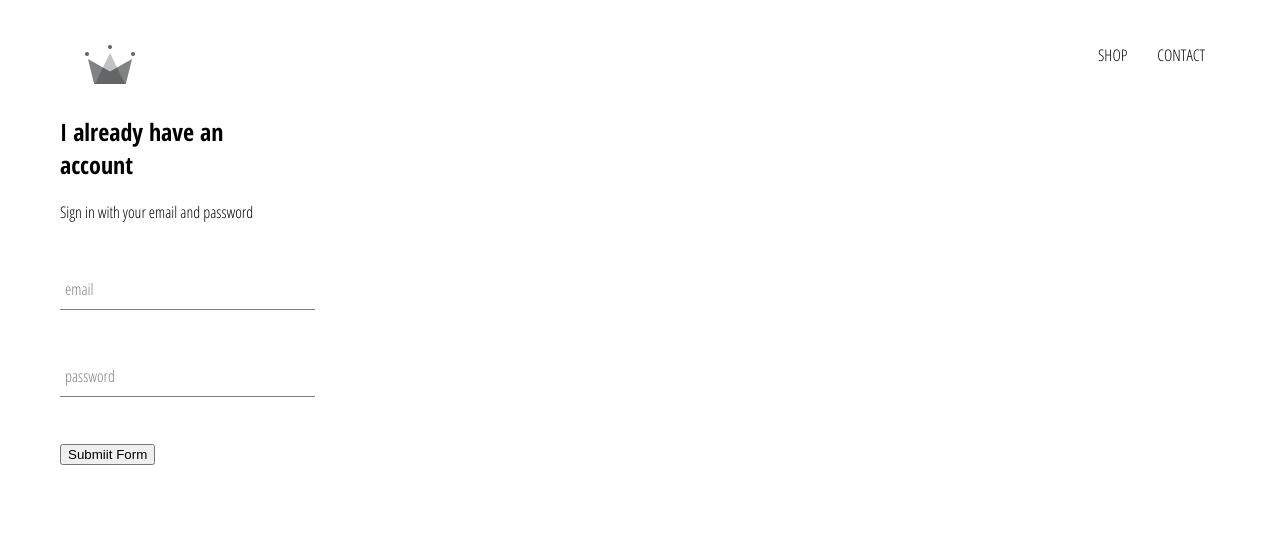
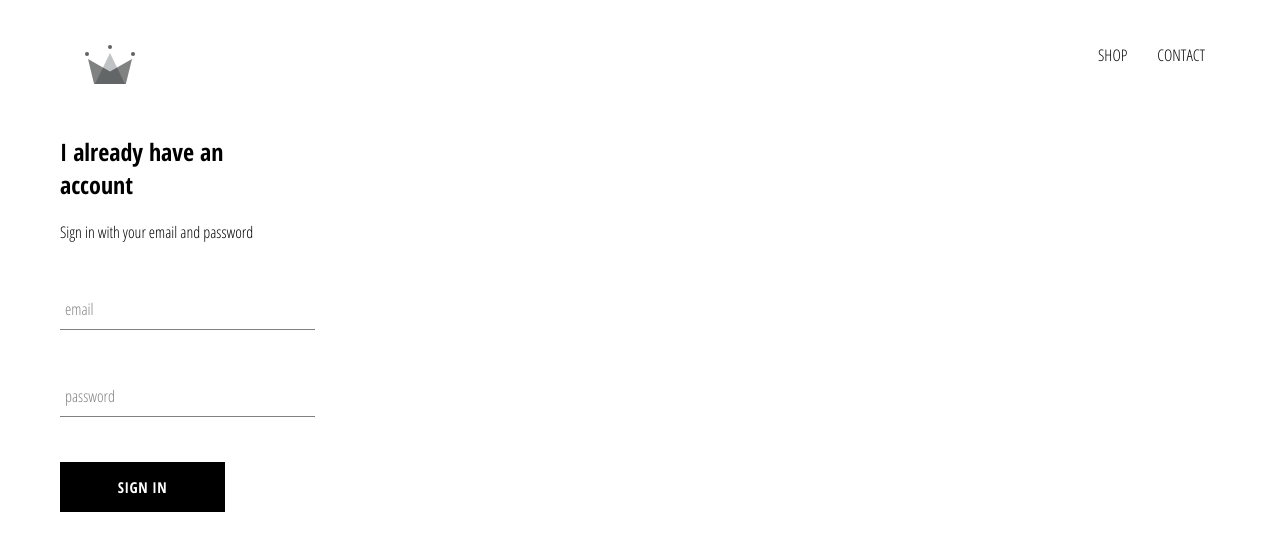
Before and after one commit to GWiktorzak/react_shop, a React (Create React App) app: page /signin in a window 1280 px wide. Shown: the top 550 px of the page. Built offline with nearby package versions, Linux system fonts and the light colour scheme.

Commit message:
created custom-button.component and added to sign-in.component

```diff
--- /dev/null
+++ b/src/components/custom-button/custom-button.component.jsx
@@ -0,0 +1,11 @@
+import React from "react";
+
+import "./custom-button.styles.scss";
+
+const CustomButton = ({ children, ...otherProps }) => (
+  <button className="custom-button" {...otherProps}>
+    {children}
+  </button>
+);
+
+export default CustomButton;
--- /dev/null
+++ b/src/components/custom-button/custom-button.styles.scss
@@ -0,0 +1,22 @@
+.custom-button {
+  min-width: 165px;
+  width: auto;
+  height: 50px;
+  letter-spacing: 0.5px;
+  line-height: 50px;
+  padding: 0 35px 0 35px;
+  font-size: 15px;
+  background-color: black;
+  color: white;
+  text-transform: uppercase;
+  font-family: "Open Sans Condensed";
+  font-weight: bolder;
+  border: none;
+  cursor: pointer;
+
+  &:hover {
+    background-color: white;
+    color: black;
+    border: 1px solid black;
+  }
+}
--- a/src/components/sign-in/sign-in.component.jsx
+++ b/src/components/sign-in/sign-in.component.jsx
@@ -1,6 +1,7 @@
 import React from "react";
 
 import FormInput from "../../components/form-input/form-input.component";
+import CustomButton from "../custom-button/custom-button.component";
 
 import "./sign-in.styles.scss";
 
@@ -51,7 +52,7 @@
             required
           />
 
-          <input type="submit" value="Submiit Form" />
+          <CustomButton type="submit" value="Submit Form"> Sign in</CustomButton>
         </form>
       </div>
     );
--- a/src/components/sign-in/sign-in.styles.scss
+++ b/src/components/sign-in/sign-in.styles.scss
@@ -1,3 +1,9 @@
 .sign-in {
   width: 30vh;
+  display: flex;
+  flex-direction: column;
+
+  .title {
+    margin: 10px;
+  }
 }
```
